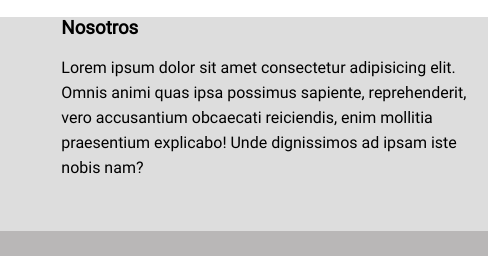
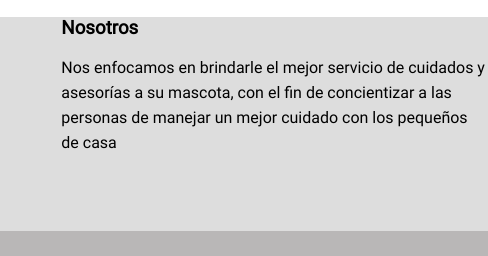
Before and after one commit to Lau426/CatLove, a plain HTML site: page index.html in a window 1280 px wide. Shown: the part 1652-1908 px from the top of the page, 792-1280 px from the left. Drawn offline with Linux system fonts and the light colour scheme.

Commit message:
se modificó el párrafo Nosotros

```diff
--- a/index.html
+++ b/index.html
@@ -150,7 +150,7 @@
 
         <div class="footer-we">
             <h3>Nosotros</h3>
-            <p>Lorem ipsum dolor sit amet consectetur adipisicing elit. Omnis animi quas ipsa possimus sapiente, reprehenderit, vero accusantium obcaecati reiciendis, enim mollitia praesentium explicabo! Unde dignissimos ad ipsam iste nobis nam?</p>
+            <p>Nos enfocamos en brindarle el mejor servicio de cuidados y asesorías a su mascota, con el fin de concientizar a las personas de manejar un mejor cuidado con los pequeños de casa</p>
         </div>
 
 
```
